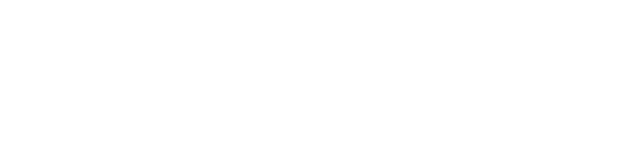
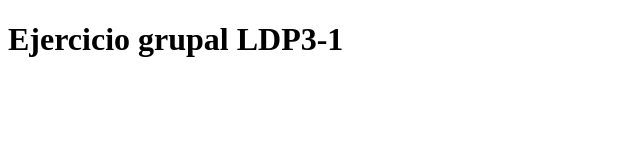
Before and after one commit to scocca/LDP3, a plain HTML site: page index.html in a window 1280 px wide. Shown: the whole page, without its empty margins (0-640 px from the left). Drawn offline with Linux system fonts and the light colour scheme.

Commit message:
Se agrega un título

```diff
--- a/index.html
+++ b/index.html
@@ -4,6 +4,7 @@
     <meta charset="UTF-8">
     <meta name="viewport" content="width=device-width, initial-scale=1.0">
     <title>Document</title>
+        <h1>Ejercicio grupal LDP3-1</h1>
 </head>
 <body>
 
```
